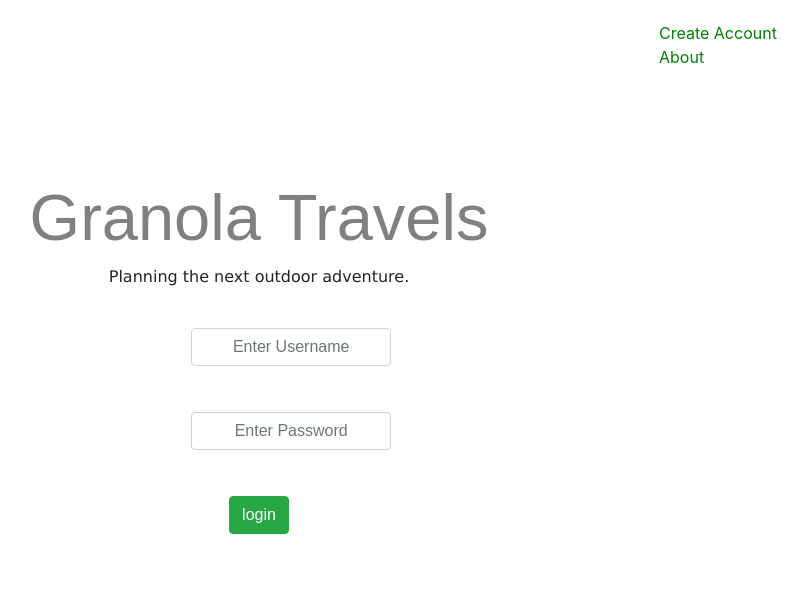
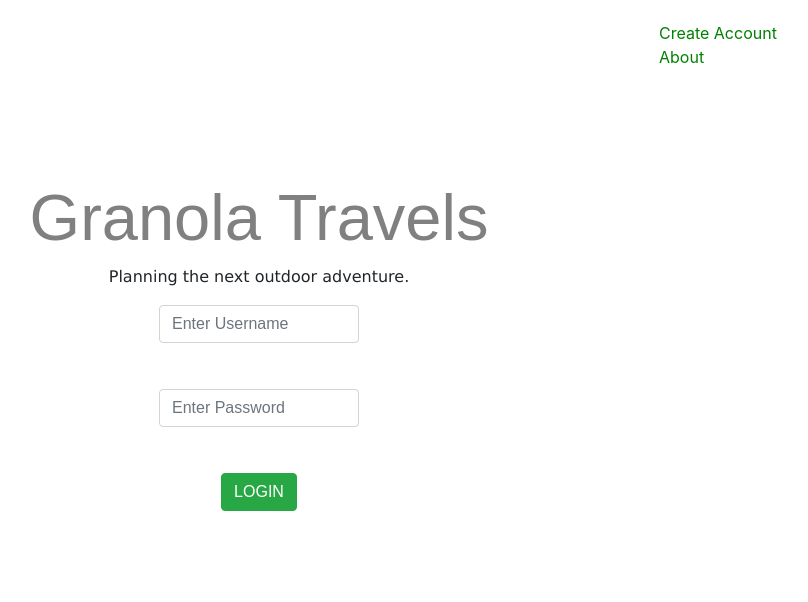
Before and after one commit to AldrichTambajong/GranolaTrailsWeatherApp, a Flask app: template frontend/templates/login.html in a window 1280 px wide. Shown: the top 602 px of the page, without its empty margins (381-1189 px from the left). Run offline with Flask 2, Linux system fonts and the light colour scheme; the template is opened without the code that fills it, so the values that code supplies are empty; some libraries are stand-ins or nearby versions.

Commit message:
style updates to login page

```diff
--- a/frontend/templates/login.css
+++ b/frontend/templates/login.css
@@ -14,15 +14,13 @@ p{
 }
 
 .login{
-    text-align: center;
-    margin-top: 3%;
     font-family: Arial, Helvetica, sans-serif;
     font-size: 20px;
+    width: 200px;
+    margin: 0 auto;
 }
-.form-control{
-    width: 200px;
+.login-btn{
     text-align: center;
-    margin-left: 44.7%;
 }
 a{
     text-decoration: none;
--- a/frontend/templates/login.html
+++ b/frontend/templates/login.html
@@ -22,7 +22,10 @@
           <input type="text" class="form-control" id="password" placeholder="Enter Password">
         </div>
         <br>
-            <button type="submit" class="btn btn-success">login</button>
+        <div class="text-center mb-3">
+            <button type="submit" class="btn btn-success login-btn mb-3">LOGIN</button>
+        </div>
+
         <br>
         <br>
 
```
